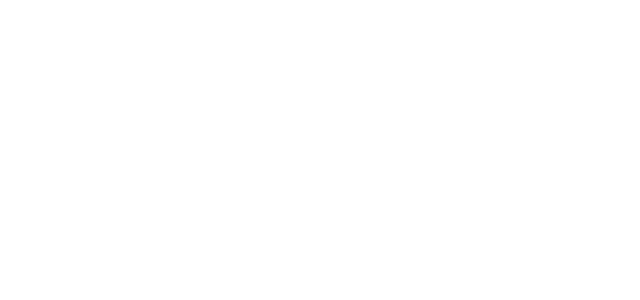
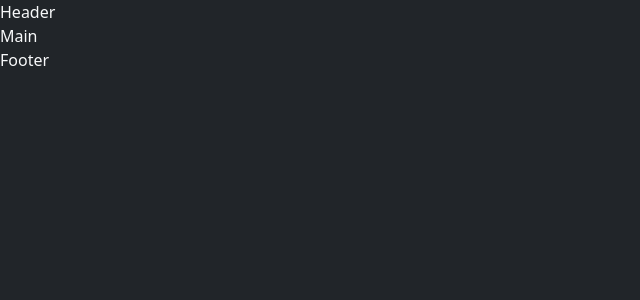
Before and after one commit to Uzair-Waseem-390/stock-prediction-app, a React (Vite) app in the folder frontend/: page / in a window 1280 px wide. Shown: the top 300 px of the page, without its empty margins (0-640 px from the left). Built offline with nearby package versions, Linux system fonts and the light colour scheme.

Commit message:
frontend components added

```diff
--- a/frontend/index.html
+++ b/frontend/index.html
@@ -4,9 +4,12 @@
     <meta charset="UTF-8" />
     <meta name="viewport" content="width=device-width, initial-scale=1.0" />
     <title>Prediction Stock</title>
+    <link href="https://cdn.jsdelivr.net/npm/bootstrap@5.0.2/dist/css/bootstrap.min.css" rel="stylesheet" >
+
   </head>
   <body>
     <div id="root"></div>
     <script type="module" src="/src/main.jsx"></script>
+    <script src="https://cdn.jsdelivr.net/npm/bootstrap@5.0.2/dist/js/bootstrap.bundle.min.js"></script>
   </body>
 </html>
--- a/frontend/src/App.jsx
+++ b/frontend/src/App.jsx
@@ -1,10 +1,16 @@
 import { useState } from 'react'
-
+import './assets/css/style.css'
+import Header from './components/Header'
+import Main from './components/Main'
+import Footer from './components/Footer'
 
 function App() {
 
   return (
     <>
+      <Header />
+      <Main />
+      <Footer />
     </>
   )
 }
--- /dev/null
+++ b/frontend/src/assets/css/style.css
@@ -0,0 +1,3 @@
+body {
+    background-color: #212529;
+}
--- /dev/null
+++ b/frontend/src/components/Footer.jsx
@@ -0,0 +1,9 @@
+import React from 'react'
+
+const Footer = () => {
+  return (
+    <div className='text-light'>Footer</div>
+  )
+}
+
+export default Footer
--- /dev/null
+++ b/frontend/src/components/Header.jsx
@@ -0,0 +1,9 @@
+import React from 'react'
+
+const Header = () => {
+  return (
+    <div className='text-light'>Header</div>
+  )
+}
+
+export default Header
--- /dev/null
+++ b/frontend/src/components/Main.jsx
@@ -0,0 +1,9 @@
+import React from 'react'
+
+const Main = () => {
+  return (
+    <div className='text-light'>Main</div>
+  )
+}
+
+export default Main
```
